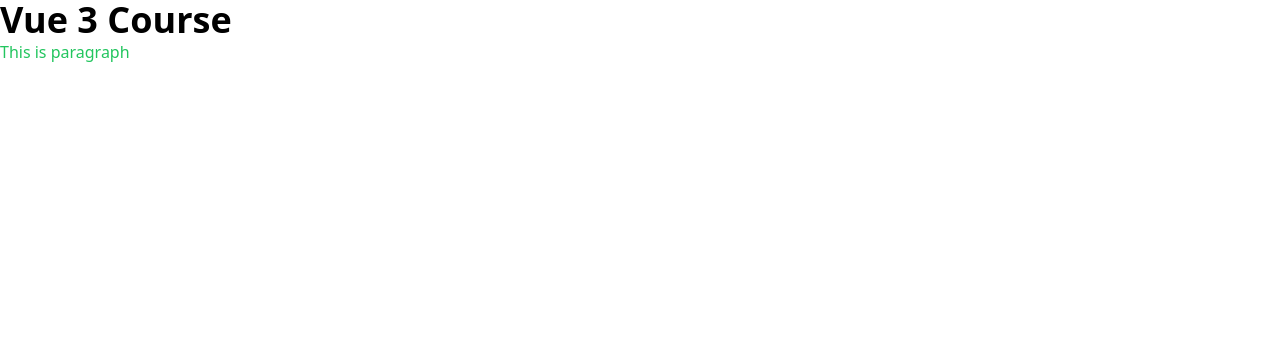
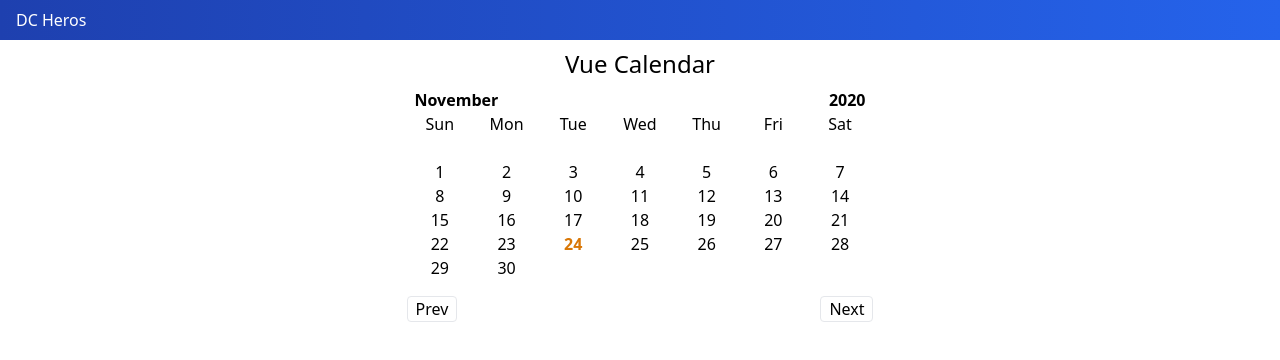
Before and after one commit to marcopgordillo/Vue3-course-bifume, a Vue app: page / in a window 1280 px wide. Shown: the top 360 px of the page. Built offline with nearby package versions, Linux system fonts and the light colour scheme.

Commit message:
Add Calendar Component

```diff
--- a/src/App.vue
+++ b/src/App.vue
@@ -1,11 +1,24 @@
 <template>
-  <h1 class="text-4xl font-bold">Vue 3 Course</h1>
-  <p class="text-primary">This is paragraph</p>
+  <Header />
+  <div class="w-full flex">
+    <Calendar />
+  </div>
 </template>
 
 <script>
+import Header from '@/components/Header'
+import Calendar from '@/components/Calendar'
 
 export default {
   name: 'App',
+  components: {
+    Header,
+    Calendar
+  },
+  data() {
+    return {
+      title: 'Vue 3 course'
+    }
+  }
 }
 </script>
--- /dev/null
+++ b/src/components/Calendar.vue
@@ -0,0 +1,95 @@
+<template>
+  <div class="mx-auto">
+    <h1 class="text-2xl my-2 text-center">Vue Calendar</h1>
+    <div class="mx-2 flex justify-between">
+      <h2 class="font-bold">{{ currentMonth }}</h2>
+      <h2 class="font-bold">{{ currentYear }}</h2>
+    </div>
+    <section class="flex">
+      <p
+        class="w-10 h-10 text-center w-1/7"
+        v-for="day in days"
+        :key="day"
+      >
+        {{ day }}
+      </p>
+    </section>
+    <section class="flex flex-wrap my-2">
+      <p
+        class="text-center w-1/7"
+        v-for="num in startDay"
+        :key="num"
+      >
+      </p>
+      <p
+        class="text-center w-1/7"
+        :class="classCurrentDate(num)"
+        v-for="num in daysInMonth"
+        :key="num"
+      >
+        {{ num }}
+      </p>
+    </section>
+    <section class="flex justify-between my-4">
+      <button
+        class="px-2 border rounded"
+        @click="prev"
+      >
+        Prev
+      </button>
+      <button
+        class="px-2 border rounded"
+        @click="next"
+      >
+        Next
+      </button>
+    </section>
+  </div>
+</template>
+
+<script>
+export default {
+  data() {
+    return {
+      currentDate: new Date(),
+      days: ['Sun', 'Mon', 'Tue', 'Wed', 'Thu', 'Fri', 'Sat'],
+    }
+  },
+  computed: {
+    currentMonth: {
+      get() {
+        return this.currentDate.toLocaleString('default', { month: 'long' });
+      },
+      set(value) {
+        this.currentDate = new Date(this.currentDate.setMonth(this.currentDate.getMonth() + value));
+      }
+    },
+    currentYear() {
+      return this.currentDate.getFullYear();
+    },
+    daysInMonth() {
+      return new Date(this.currentDate.getFullYear(), this.currentDate.getMonth() + 1, 0).getDate();
+    },
+    startDay() {
+      return new Date(this.currentDate.getFullYear(), this.currentDate.getMonth(), 1).getDay();
+    },
+  },
+  methods: {
+    prev() {
+      this.currentMonth = -1;
+    },
+    next() {
+      this.currentMonth = 1;
+    },
+    classCurrentDate(num) {
+      const calendarFullDate = new Date(this.currentYear, this.currentDate.getMonth(), num).toDateString();
+      const currentFullDate = new Date().toDateString();
+
+      return calendarFullDate === currentFullDate ? 'text-yellow-600 font-bold':'';
+    }
+  }
+}
+</script>
+
+<style lang="scss" scoped>
+</style>
--- /dev/null
+++ b/src/components/Header.vue
@@ -0,0 +1,10 @@
+<template>
+  <nav class="w-full bg-gradient-to-r from-blue-800 to-blue-600 text-white px-4 py-2">
+    <a>DC Heros</a>
+  </nav>
+</template>
+
+<script>
+export default {
+}
+</script>
--- a/src/components/HelloWorld.vue
+++ /dev/null
@@ -1,58 +0,0 @@
-<template>
-  <div class="hello">
-    <h1>{{ msg }}</h1>
-    <p>
-      For a guide and recipes on how to configure / customize this project,<br>
-      check out the
-      <a href="https://cli.vuejs.org" target="_blank" rel="noopener">vue-cli documentation</a>.
-    </p>
-    <h3>Installed CLI Plugins</h3>
-    <ul>
-      <li><a href="https://github.com/vuejs/vue-cli/tree/dev/packages/%40vue/cli-plugin-babel" target="_blank" rel="noopener">babel</a></li>
-      <li><a href="https://github.com/vuejs/vue-cli/tree/dev/packages/%40vue/cli-plugin-eslint" target="_blank" rel="noopener">eslint</a></li>
-    </ul>
-    <h3>Essential Links</h3>
-    <ul>
-      <li><a href="https://vuejs.org" target="_blank" rel="noopener">Core Docs</a></li>
-      <li><a href="https://forum.vuejs.org" target="_blank" rel="noopener">Forum</a></li>
-      <li><a href="https://chat.vuejs.org" target="_blank" rel="noopener">Community Chat</a></li>
-      <li><a href="https://twitter.com/vuejs" target="_blank" rel="noopener">Twitter</a></li>
-      <li><a href="https://news.vuejs.org" target="_blank" rel="noopener">News</a></li>
-    </ul>
-    <h3>Ecosystem</h3>
-    <ul>
-      <li><a href="https://router.vuejs.org" target="_blank" rel="noopener">vue-router</a></li>
-      <li><a href="https://vuex.vuejs.org" target="_blank" rel="noopener">vuex</a></li>
-      <li><a href="https://github.com/vuejs/vue-devtools#vue-devtools" target="_blank" rel="noopener">vue-devtools</a></li>
-      <li><a href="https://vue-loader.vuejs.org" target="_blank" rel="noopener">vue-loader</a></li>
-      <li><a href="https://github.com/vuejs/awesome-vue" target="_blank" rel="noopener">awesome-vue</a></li>
-    </ul>
-  </div>
-</template>
-
-<script>
-export default {
-  name: 'HelloWorld',
-  props: {
-    msg: String
-  }
-}
-</script>
-
-<!-- Add "scoped" attribute to limit CSS to this component only -->
-<style scoped>
-h3 {
-  margin: 40px 0 0;
-}
-ul {
-  list-style-type: none;
-  padding: 0;
-}
-li {
-  display: inline-block;
-  margin: 0 10px;
-}
-a {
-  color: #42b983;
-}
-</style>
--- a/tailwind.config.js
+++ b/tailwind.config.js
@@ -7,6 +7,9 @@ module.exports = {
     extend: {
       colors: {
         primary: colors.green[500]
+      },
+      width: {
+        '1/7': '14.2857143%',
       }
     },
   },
```
